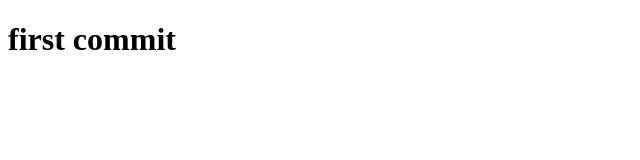
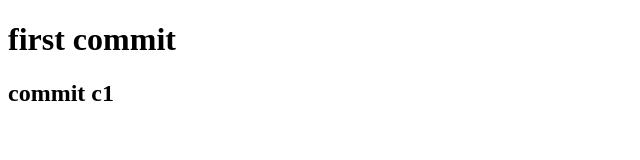
Before and after one commit to Simohamed2018/git-reset, a plain HTML site: page index.html in a window 1280 px wide. Shown: the whole page, without its empty margins (0-640 px from the left). Drawn offline with Linux system fonts and the light colour scheme.

Commit message:
commit c1

```diff
--- a/index.html
+++ b/index.html
@@ -7,5 +7,6 @@
 </head>
 <body>
     <h1>first commit</h1>
+    <h2>commit c1</h2>
 </body>
 </html>
```
